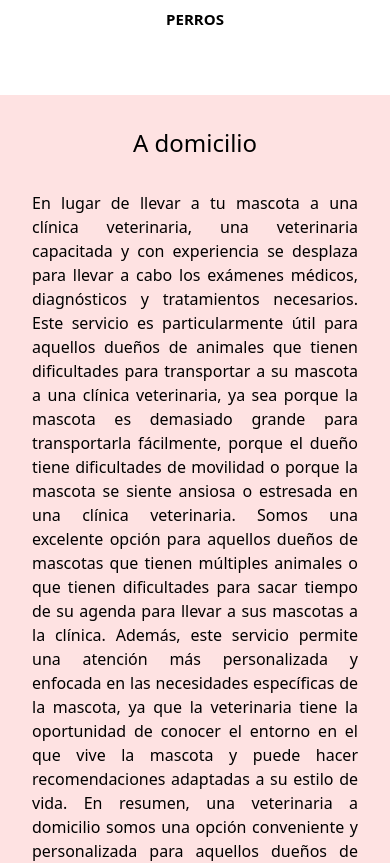
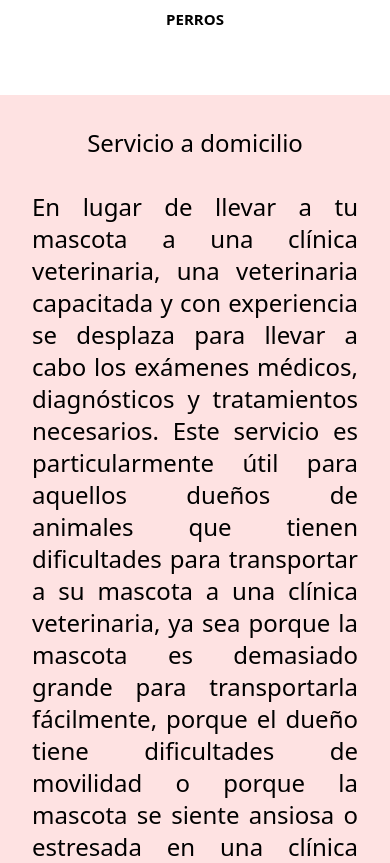
Before and after one commit to AlexLoween/veterinaria, a Next.js app: page / in a window 390 px wide. Shown: the part 1021-1884 px from the top of the page. Built offline with nearby package versions, Linux system fonts and the light colour scheme.

Commit message:
cambio tamano letra

```diff
--- a/components/Footer.js
+++ b/components/Footer.js
@@ -86,14 +86,14 @@ export default function Footer() {
                   </Link>
                   <Link
                     className="text-sm text-gray-500 transition text-apple-system hover:text-red-700/75"
-                    href="mailto:hola@herdaospain.xyz"
+                    href="stelissanta30@gmail.com"
                   >
                     Contacto
                   </Link>
 
                   <Link
                     className="text-sm text-gray-500 transition text-apple-system hover:text-red-700/75"
-                    href="mailto:hola@herdaospain.xyz"
+                    href="stelissanta30@gmail.com"
                   ></Link>
                 </nav>
               </div>
--- a/components/inicio/Actualidad.js
+++ b/components/inicio/Actualidad.js
@@ -3,13 +3,13 @@ import Image from "next/image";
 export default function Actualidad() {
   return (
     <div className="flex items-center justify-center px-8 py-8 bg-red-100">
-      <div className="flex flex-col items-center gap-16 sm:flex-row md:flex-row">
+      <div className="flex flex-col items-center gap-32 sm:flex-row md:flex-row">
         <div className="flex flex-col items-center">
           <h1 className="text-2xl text-left text-black md:text-center text-apple-system md:text-3xl">
-            A domicilio
+            Servicio a domicilio
           </h1>
 
-          <p className="max-w-xl mx-auto mt-8 text-justify">
+          <p className="max-w-xl mx-auto mt-8 text-2xl text-justify">
           En lugar de llevar a tu mascota a una clínica veterinaria, una veterinaria capacitada y con experiencia se desplaza  para llevar a cabo los exámenes médicos, diagnósticos y tratamientos necesarios.
 Este servicio es particularmente útil para aquellos dueños de animales que tienen dificultades para transportar a su mascota a una clínica veterinaria, ya sea porque la mascota es demasiado grande para transportarla fácilmente, porque el dueño tiene dificultades de movilidad o porque la mascota se siente ansiosa o estresada en una clínica veterinaria.
 Somos una excelente opción para aquellos dueños de mascotas que tienen múltiples animales o que tienen dificultades para sacar tiempo de su agenda para llevar a sus mascotas a la clínica. Además, este servicio permite una atención más personalizada y enfocada en las necesidades específicas de la mascota, ya que la veterinaria tiene la oportunidad de conocer el entorno en el que vive la mascota y puede hacer recomendaciones adaptadas a su estilo de vida.
--- a/components/inicio/Encuentros.js
+++ b/components/inicio/Encuentros.js
@@ -3,13 +3,13 @@ import Image from "next/image";
 export default function Encuentros() {
   return (
     <div className="flex items-center justify-center px-8 py-8 bg-red-100">
-      <div className="flex flex-col items-center gap-16 sm:flex-row md:flex-row">
+      <div className="flex flex-col items-center gap-32 sm:flex-row md:flex-row">
         <div className="flex flex-col items-center">
           <h1 className="text-2xl text-left text-black md:text-center text-apple-system md:text-3xl">
             Certificados
           </h1>
 
-          <p className="max-w-xl mx-auto mt-8 text-justify">
+          <p className="max-w-xl mx-auto mt-8 text-2xl text-justify">
             ¡Nuestro servicio de certificados veterinarios a domicilio es lo más
             conveniente! Olvídate de hacer filas y de perder tiempo valioso.
             ¡Nuestro equipo de expertos viene a tu casa para ofrecerte
--- a/components/inicio/House.js
+++ b/components/inicio/House.js
@@ -3,7 +3,7 @@ import Image from "next/image";
 export default function House() {
   return (
     <div className="flex items-center justify-center px-8 py-8 bg-zinc-100 ">
-      <div className="flex flex-col items-center gap-16 sm:flex-row md:flex-row">
+      <div className="flex flex-col items-center gap-32 sm:flex-row md:flex-row">
         <div className="flex flex-col items-center">
           <Image
             className="flex flex-col rounded-3xl"
@@ -18,7 +18,7 @@ export default function House() {
             Consulta
           </h1>
 
-          <p className="max-w-xl mx-auto mt-8 text-justify">
+          <p className="max-w-xl mx-auto mt-8 text-2xl text-justify">
           ¡Ofrecemos atención veterinaria a domicilio! Es la manera más fácil de hacer
           que tu mascota tenga una visita al veterinario libre de estrés.
           ¡Nuestro equipo altamente capacitado realiza exámenes completos y
--- a/pages/contacto.js
+++ b/pages/contacto.js
@@ -8,11 +8,11 @@ export default function Contacto() {
       <Navigation />
       <section className="pb-32 bg-center bg-cover">
         <div className="max-w-xl mx-auto mt-16">
-          <h1 className="pl-8 pr-8 text-2xl font-bold text-pink-300 md:text-3xl">
+          <h1 className="pl-8 pr-8 text-3xl font-bold text-pink-300 md:text-3xl">
             Como en casa en ningun sitio
           </h1>
 
-          <p className="pl-8 pr-8 mx-auto mt-8 text-gray-600">
+          <p className="pl-8 pr-8 mx-auto mt-8 text-2xl text-gray-600">
           Ofrecemos atención médica veterinaria en casa para evitar el estrés que causa llevar a la mascota a un entorno desconocido. Nuestra veterinaria está capacitada para realizar una amplia gama de procedimientos y brindamos una atención personalizada para cada mascota. Somos la mejor opción para aquellos dueños de mascotas que buscan atención médica de alta calidad sin estrés.
 
           </p>
```
